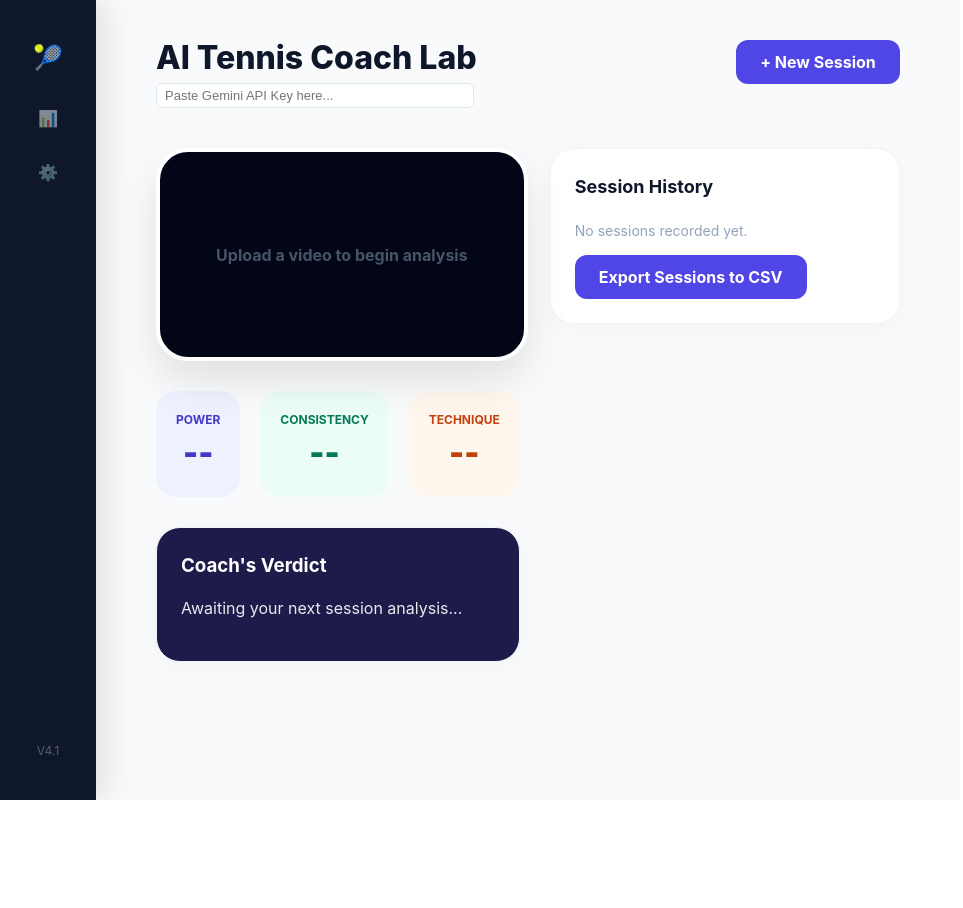
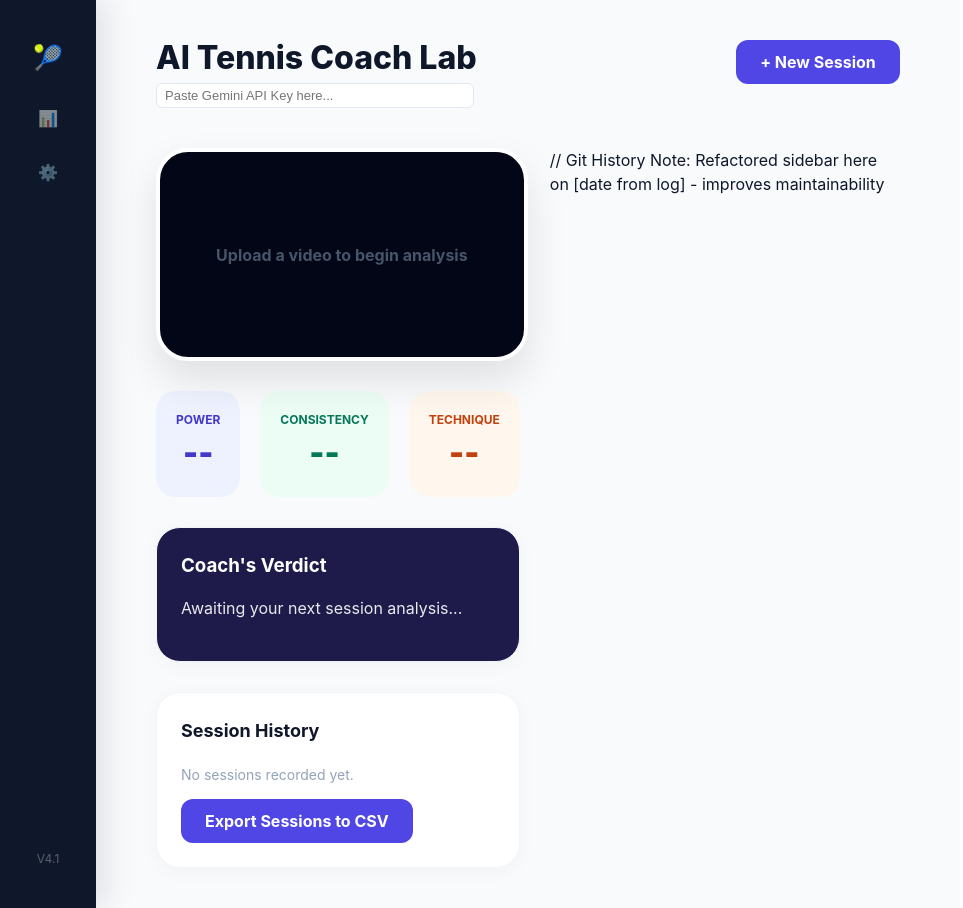
Before and after one commit to Mikechan608/Tennis-coach-app, a React (Vite) app: page / in a window 1280 px wide. Shown: the whole page, without its empty margins (0-963 px from the left). Before the commit the page ends 800 px from the top, so only its background shows below. Built offline with nearby package versions, Linux system fonts and the light colour scheme.

Commit message:
Added Git history note in code

```diff
--- a/src/App.jsx
+++ b/src/App.jsx
@@ -339,6 +339,7 @@ const App = () => {
           </section>
 
           {/* History Sidebar */}
+          // Git History Note: Refactored sidebar here on [date from log] - improves maintainability
           <aside>
             <div style={styles.card}>
               <h3 style={{ margin: '0 0 20px 0', fontSize: '18px' }}>Session History</h3>
```
